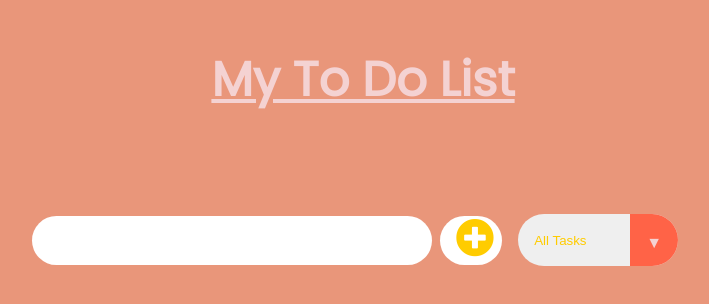
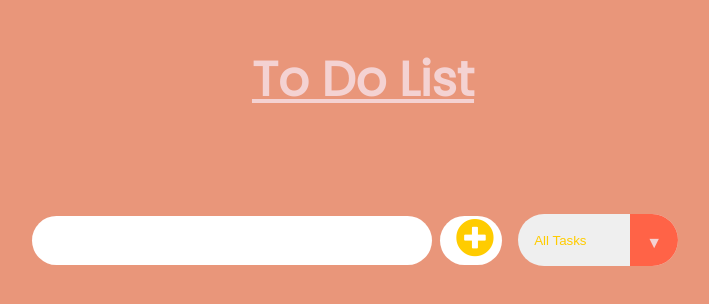
Before and after one commit to Harshithad9/To-Do-List, a plain HTML site: page index.html in a window 1280 px wide. Shown: the whole page, without its empty margins (277-986 px from the left). Drawn offline with Linux system fonts and the light colour scheme.

Commit message:
Update index.html

```diff
--- a/index.html
+++ b/index.html
@@ -16,7 +16,7 @@
 <body>
 
     <header>
-        <h1><b><u>My To Do List</u></b></h1>
+        <h1><b><u>To Do List</u></b></h1>
     </header>
     <form action="">
         <input type="text" class="todo-input">
```
